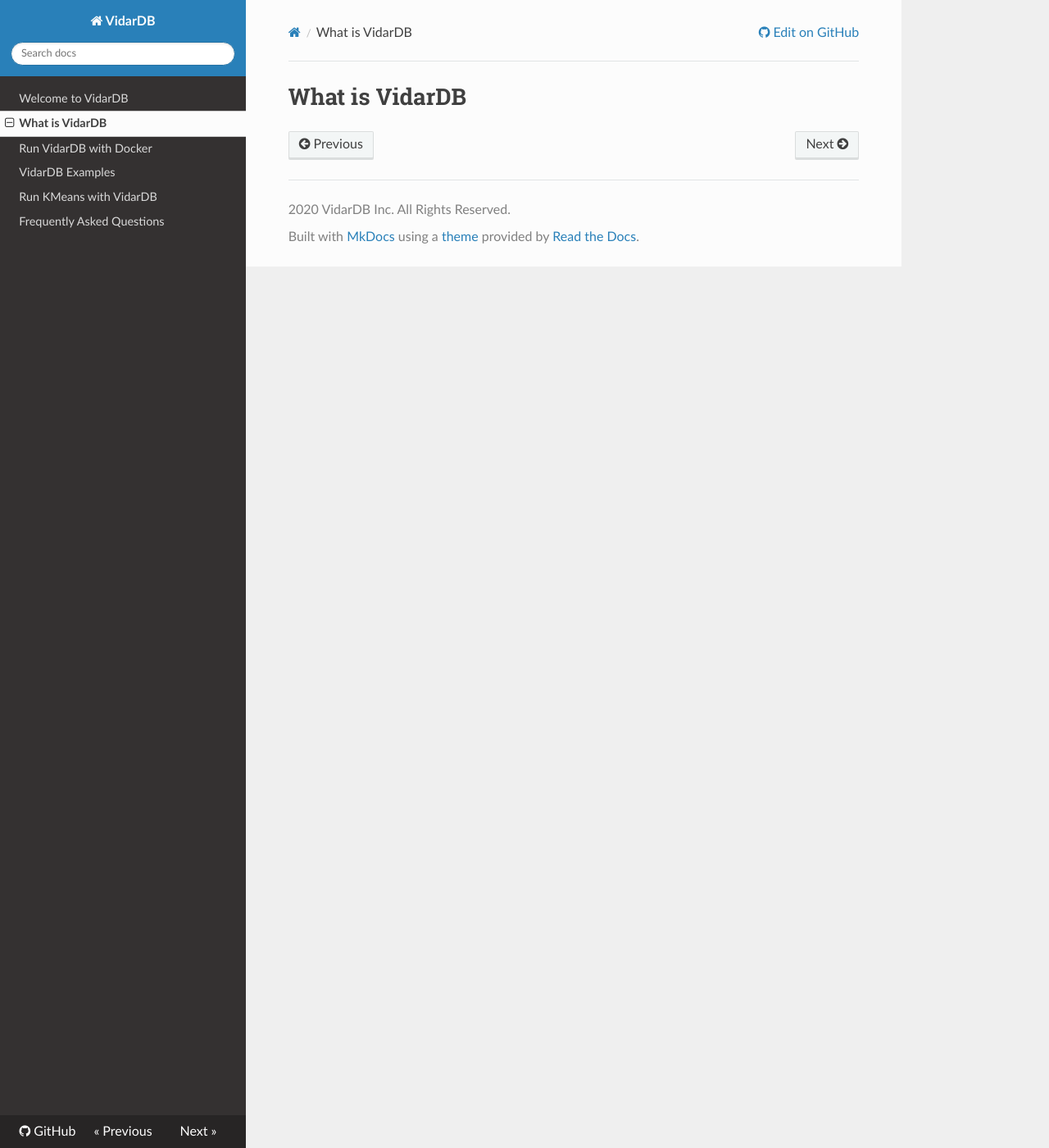
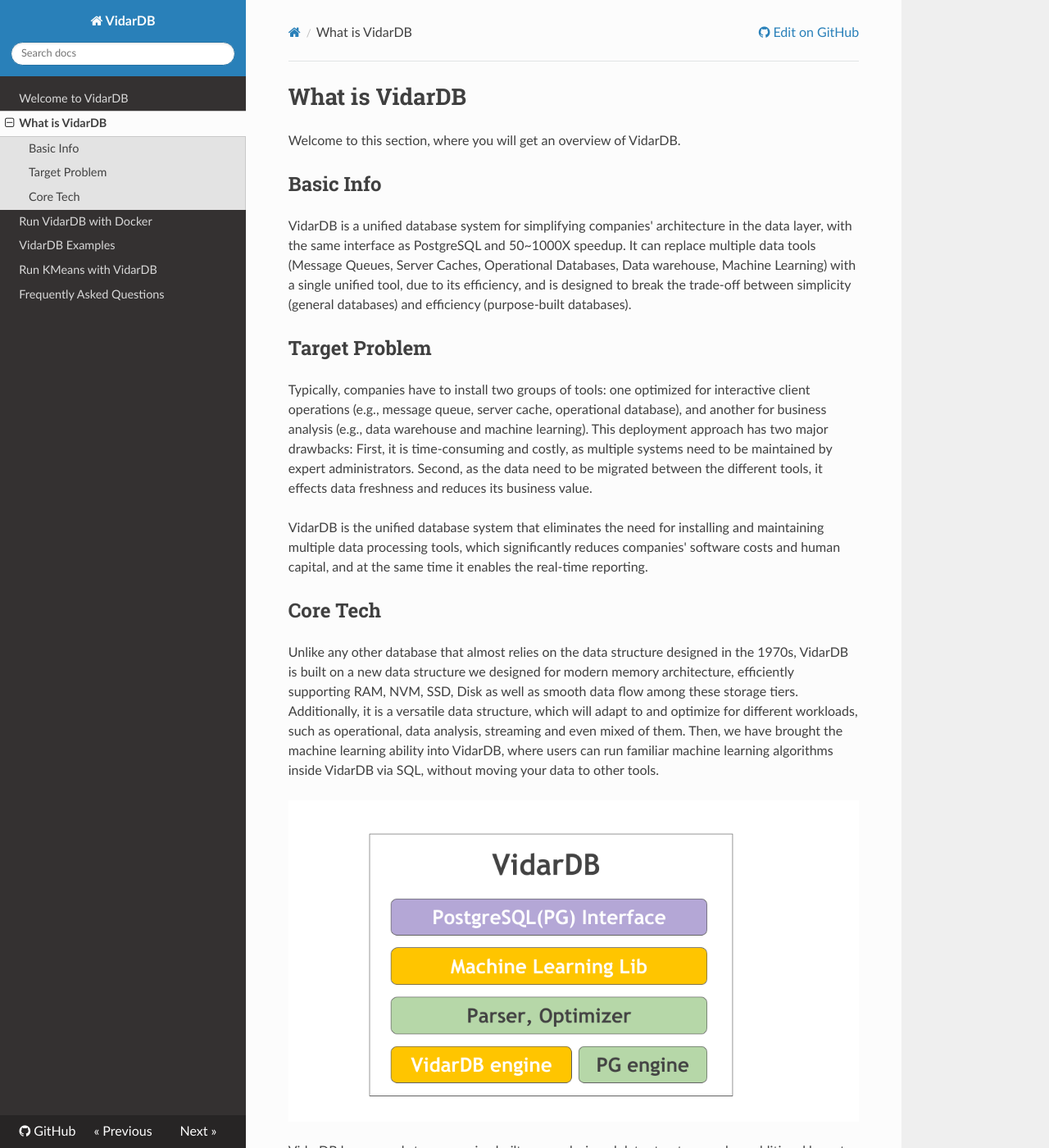
Before and after one commit to vidardb/docs, an MkDocs documentation site: the page built from docs/what_is_vidarDB.md, in a window 1280 px wide and 1400 px high. Shown: the whole window at 82% size. Built offline with MkDocs 1.6.1, drawn with Linux system fonts in a browser that asks for light colours; nearby versions of some CDN libraries; some of the changed text lies outside the part shown.

Commit message:
Update what_is_vidarDB.md

```diff
--- a/docs/what_is_vidarDB.md
+++ b/docs/what_is_vidarDB.md
@@ -1 +1,18 @@
 # What is VidarDB
+
+Welcome to this section, where you will get an overview of VidarDB.
+
+## Basic Info
+VidarDB is a unified database system for simplifying companies' architecture in the data layer, with the same interface as PostgreSQL and 50~1000X speedup. It can replace multiple data tools (Message Queues, Server Caches, Operational Databases, Data warehouse, Machine Learning) with a single unified tool, due to its efficiency, and is designed to break the trade-off between simplicity (general databases) and efficiency (purpose-built databases).
+
+## Target Problem
+Typically, companies have to install two groups of tools: one optimized for interactive client operations (e.g., message queue, server cache, operational database), and another for business analysis (e.g., data warehouse and machine learning). This deployment approach has two major drawbacks: First, it is time-consuming and costly, as multiple systems need to be maintained by expert administrators. Second, as the data need to be migrated between the different tools, it effects data freshness and reduces its business value.
+
+VidarDB is the unified database system that eliminates the need for installing and maintaining multiple data processing tools, which significantly reduces companies' software costs and human capital, and at the same time it enables the real-time reporting.
+
+## Core Tech
+Unlike any other database that almost relies on the data structure designed in the 1970s, VidarDB is built on a new data structure we designed for modern memory architecture, efficiently supporting RAM, NVM, SSD, Disk as well as smooth data flow among these storage tiers. Additionally, it is a versatile data structure, which will adapt to and optimize for different workloads, such as operational, data analysis, streaming and even mixed of them. Then, we have brought the machine learning ability into VidarDB, where users can run familiar machine learning algorithms inside VidarDB via SQL, without moving your data to other tools.
+
+![VidarDB architecture](https://github.com/vidardb/docs/blob/master/docs/img/VidarDB%20arch.png)
+
+VidarDB has a novel storage engine built on our designed data structure, and an additional layer to support machine learning. At the same time, it utilizes many PostgreSQL components such as parser and optimizer, and with the same interface.
```
